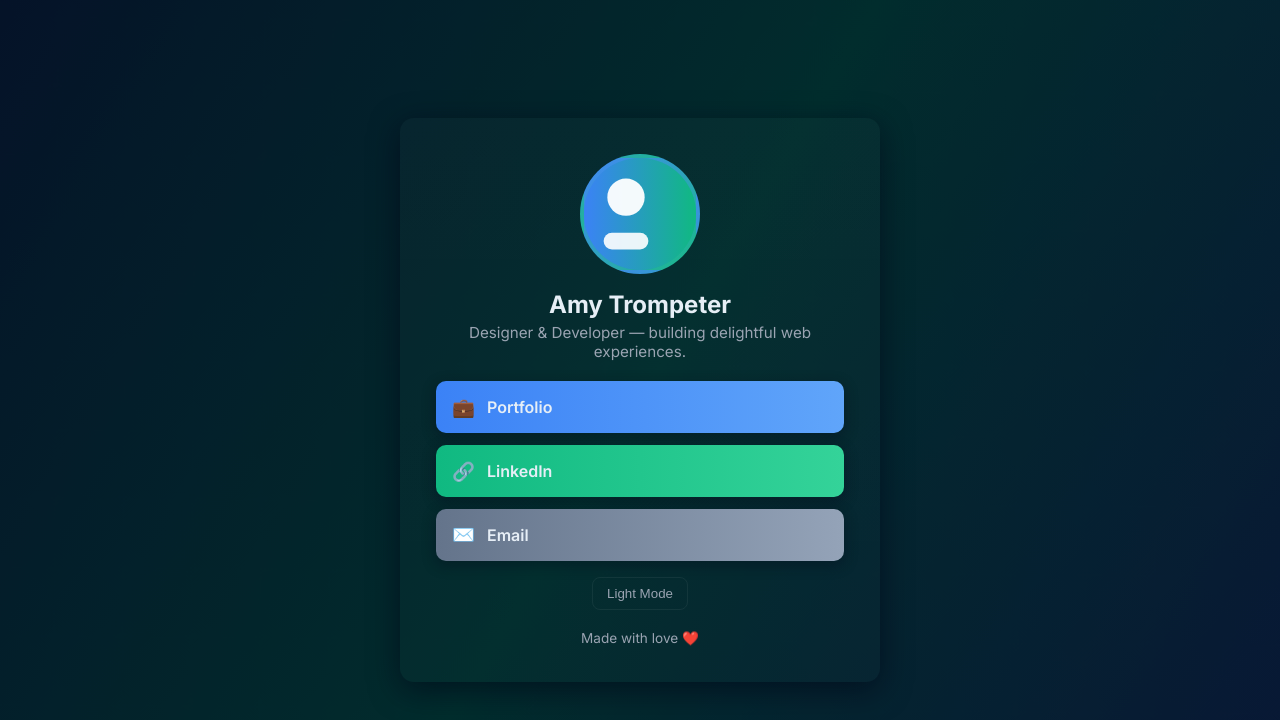
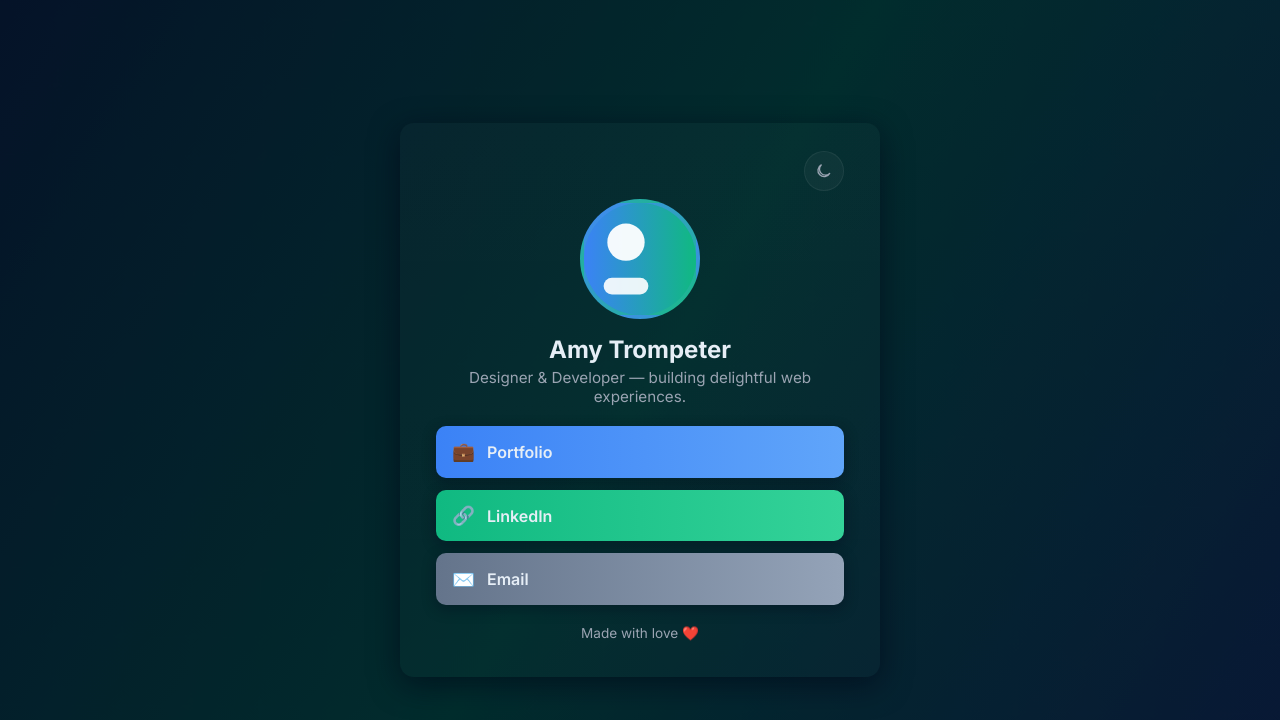
Before and after one commit to amytrompeterS/LessonFIVE, a plain HTML site: page index.html in a window 1280 px wide. Drawn offline with Linux system fonts and the light colour scheme.

Commit message:
updated light and dark mode toggle

```diff
--- a/index.html
+++ b/index.html
@@ -13,6 +13,20 @@
   <div class="bg" aria-hidden="true"></div>
   <main class="container">
     <section class="card" role="region" aria-labelledby="name">
+      <div class="controls">
+        <button id="theme-toggle" class="toggle" type="button" aria-label="Toggle light and dark mode" aria-pressed="false">
+          <span class="toggle-icon" aria-hidden="true">
+            <svg class="icon-moon" viewBox="0 0 24 24" fill="none" xmlns="http://www.w3.org/2000/svg">
+              <path d="M20 15.5A7.5 7.5 0 0 1 8.5 4 8.5 8.5 0 1 0 20 15.5Z" stroke="currentColor" stroke-width="1.8" stroke-linecap="round" stroke-linejoin="round"/>
+            </svg>
+            <svg class="icon-sun" viewBox="0 0 24 24" fill="none" xmlns="http://www.w3.org/2000/svg">
+              <circle cx="12" cy="12" r="4" stroke="currentColor" stroke-width="1.8"/>
+              <path d="M12 2.5V5M12 19V21.5M4.93 4.93l1.77 1.77M17.3 17.3l1.77 1.77M2.5 12H5M19 12h2.5M4.93 19.07l1.77-1.77M17.3 6.7l1.77-1.77" stroke="currentColor" stroke-width="1.8" stroke-linecap="round"/>
+            </svg>
+          </span>
+        </button>
+      </div>
+
       <img src="assets/profile.svg" alt="Profile photo" class="avatar" width="120" height="120">
       <h1 id="name" class="name">Amy Trompeter</h1>
       <p class="bio">Designer &amp; Developer — building delightful web experiences.</p>
@@ -33,11 +47,6 @@
           <span class="label">Email</span>
         </a>
       </nav>
-
-      <div class="controls">
-        <button id="theme-toggle" class="toggle" aria-pressed="false">Light Mode</button>
-      </div>
-
       <footer class="footer">Made with love ❤️</footer>
     </section>
   </main>
--- a/script.js
+++ b/script.js
@@ -3,23 +3,17 @@ document.addEventListener('DOMContentLoaded', function () {
   const toggle = document.getElementById('theme-toggle');
 
   function applyTheme(theme){
-    if(theme === 'light'){
-      body.classList.remove('dark');
-      body.classList.add('light');
-      toggle.textContent = 'Dark Mode';
-      toggle.setAttribute('aria-pressed','true');
-    } else {
-      body.classList.remove('light');
-      body.classList.add('dark');
-      toggle.textContent = 'Light Mode';
-      toggle.setAttribute('aria-pressed','false');
-    }
+    const isLight = theme === 'light';
+
+    body.classList.toggle('light', isLight);
+    body.classList.toggle('dark', !isLight);
+    toggle.setAttribute('aria-pressed', String(isLight));
+    toggle.setAttribute('aria-label', isLight ? 'Switch to dark mode' : 'Switch to light mode');
   }
 
-  // Initialize theme (dark by default)
   const stored = localStorage.getItem('theme');
-  if(stored){
-    applyTheme(stored);
+  if(stored === 'light') {
+    applyTheme('light');
   } else {
     applyTheme('dark');
   }
--- a/styles.css
+++ b/styles.css
@@ -46,9 +46,14 @@ body{
 .btn:focus{outline:3px solid rgba(255,255,255,0.06);outline-offset:3px}
 .btn:hover{transform:translateY(-4px);box-shadow:0 12px 30px rgba(2,6,23,0.55)}
 
-.controls{margin-top:1rem;display:flex;justify-content:center}
-.toggle{background:transparent;border:1px solid rgba(255,255,255,0.06);padding:0.5rem 0.85rem;border-radius:8px;color:var(--muted);cursor:pointer;transition:transform .12s}
+.controls{display:flex;justify-content:flex-end;align-items:center;margin:-0.5rem 0 0.5rem}
+.toggle{display:inline-flex;align-items:center;justify-content:center;background:rgba(255,255,255,0.04);border:1px solid rgba(255,255,255,0.06);width:2.5rem;height:2.5rem;border-radius:50%;color:var(--muted);cursor:pointer;transition:transform .12s ease, border-color .12s ease, color .12s ease, background .12s ease}
 .toggle:hover{transform:translateY(-2px)}
+.toggle:focus-visible{outline:2px solid rgba(255,255,255,0.5);outline-offset:2px}
+.toggle-icon{display:inline-flex;align-items:center;justify-content:center;width:1.1rem;height:1.1rem}
+.toggle-icon svg{width:1.1rem;height:1.1rem;display:block}
+.toggle .icon-moon{display:block}
+.toggle .icon-sun{display:none}
 
 .footer{margin-top:1.25rem;color:var(--muted);font-size:0.85rem}
 
@@ -60,6 +65,8 @@ body.light .btn{color:#0b1220;box-shadow:0 6px 18px rgba(2,6,23,0.06)}
 body.light .btn-portfolio{background:linear-gradient(90deg,#2563eb,#60a5fa)}
 body.light .btn-linkedin{background:linear-gradient(90deg,#059669,#34d399)}
 body.light .btn-email{background:linear-gradient(90deg,#94a3b8,#cbd5e1)}
-body.light .toggle{border-color:rgba(11,18,32,0.06);color:#334155}
+body.light .toggle{border-color:rgba(11,18,32,0.06);color:#334155;background:rgba(11,18,32,0.04)}
+body.light .toggle .icon-moon{display:none}
+body.light .toggle .icon-sun{display:block}
 
 @media (max-width:520px){.card{padding:1.5rem}.name{font-size:1.25rem}}
```
Also changed, not shown: 1 other file.
